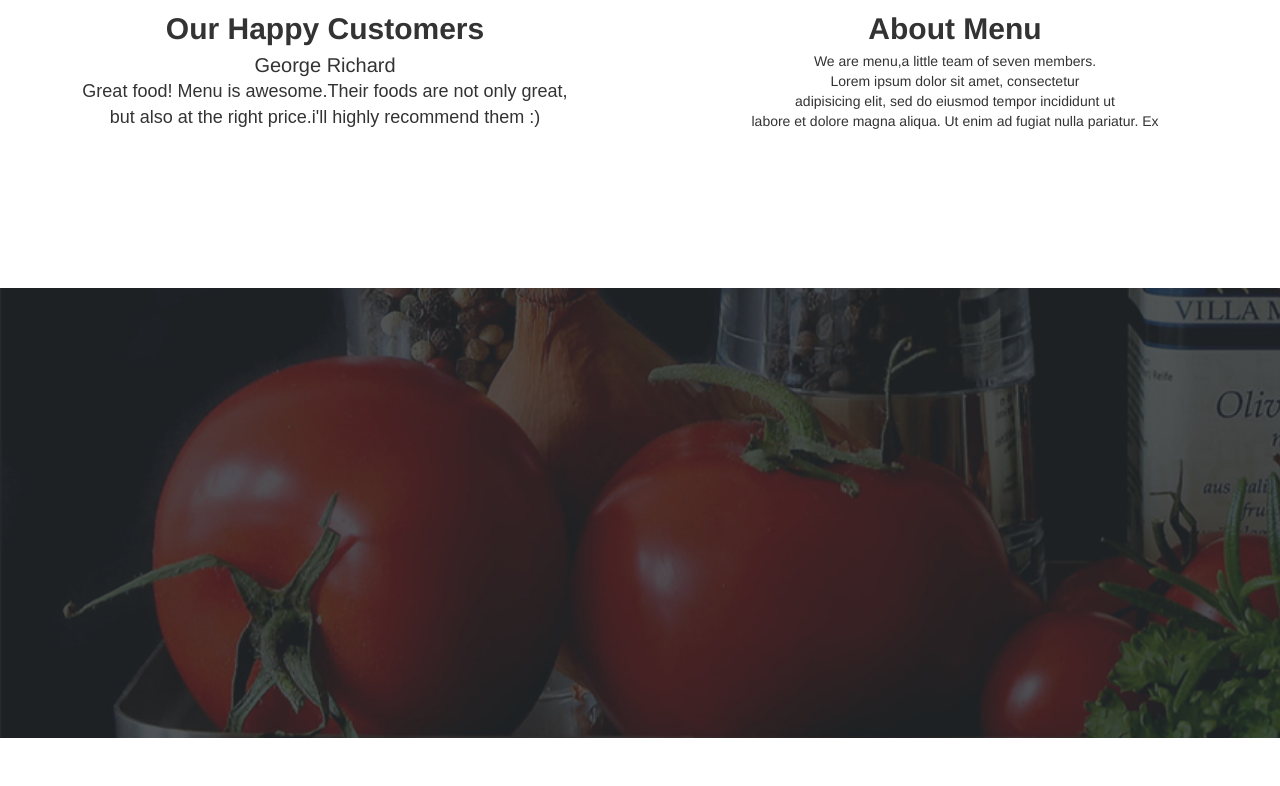
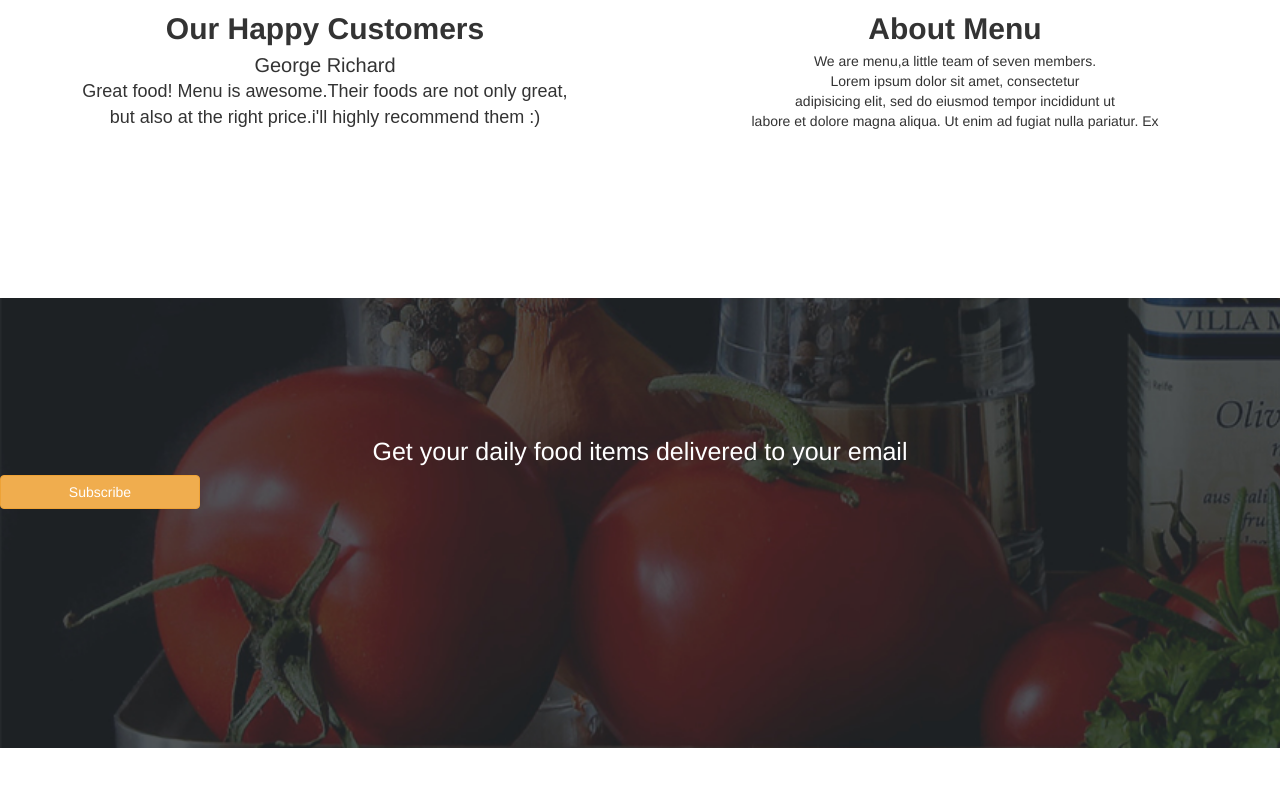
Before and after one commit to JKimani77/Anita-Kitchen-Menu, a plain HTML site: page index.html in a window 1280 px wide. Shown: the part 2121-2907 px from the top of the page. Drawn offline with nearby package versions, Linux system fonts and the light colour scheme.

Commit message:
adds texts to background and edits

```diff
--- a/css/styles.css
+++ b/css/styles.css
@@ -133,3 +133,9 @@ margin: 10px;
   background-size: cover;
   height: 450px;
 }
+h5{
+  color: white;
+  font-size: 25px;
+  text-align: center;
+  padding-top: 140px;
+}
--- a/index.html
+++ b/index.html
@@ -151,6 +151,8 @@
 
 
                <div class="vava">
+                  <h5>Get your daily food items delivered to your email</h5>
+                       <button type="button" class="btn btn-warning">Subscribe</button>
 
                </div>
 
```
